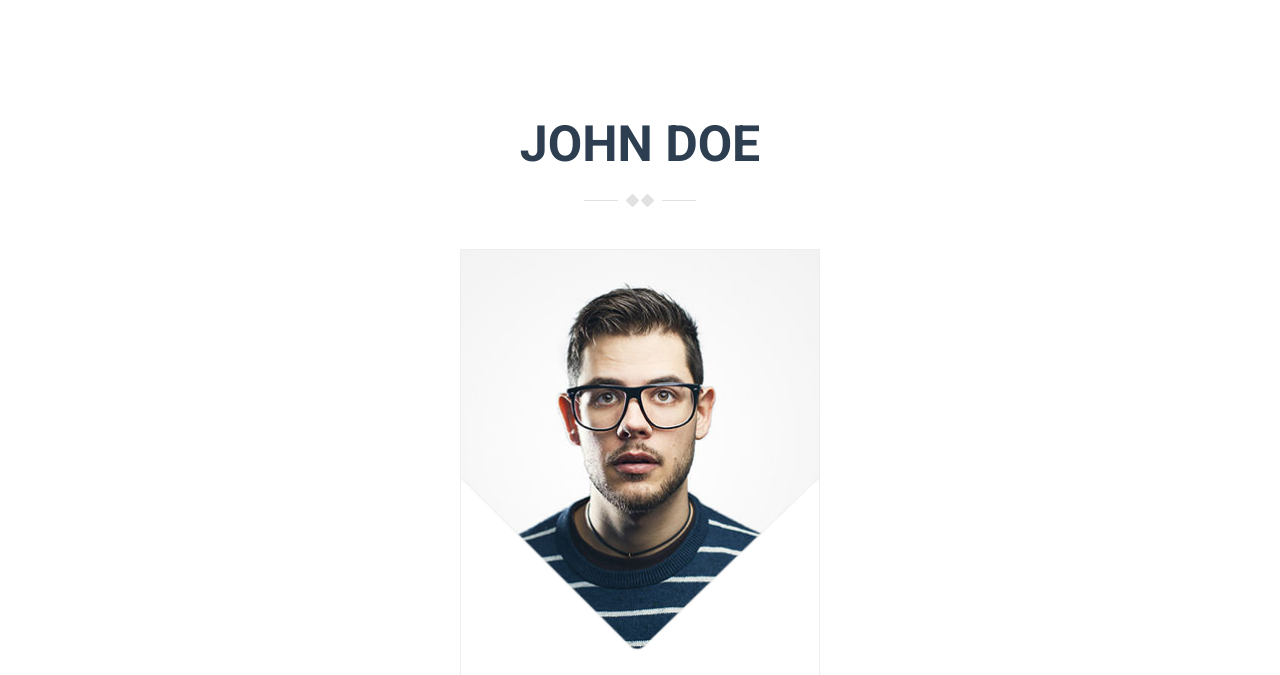
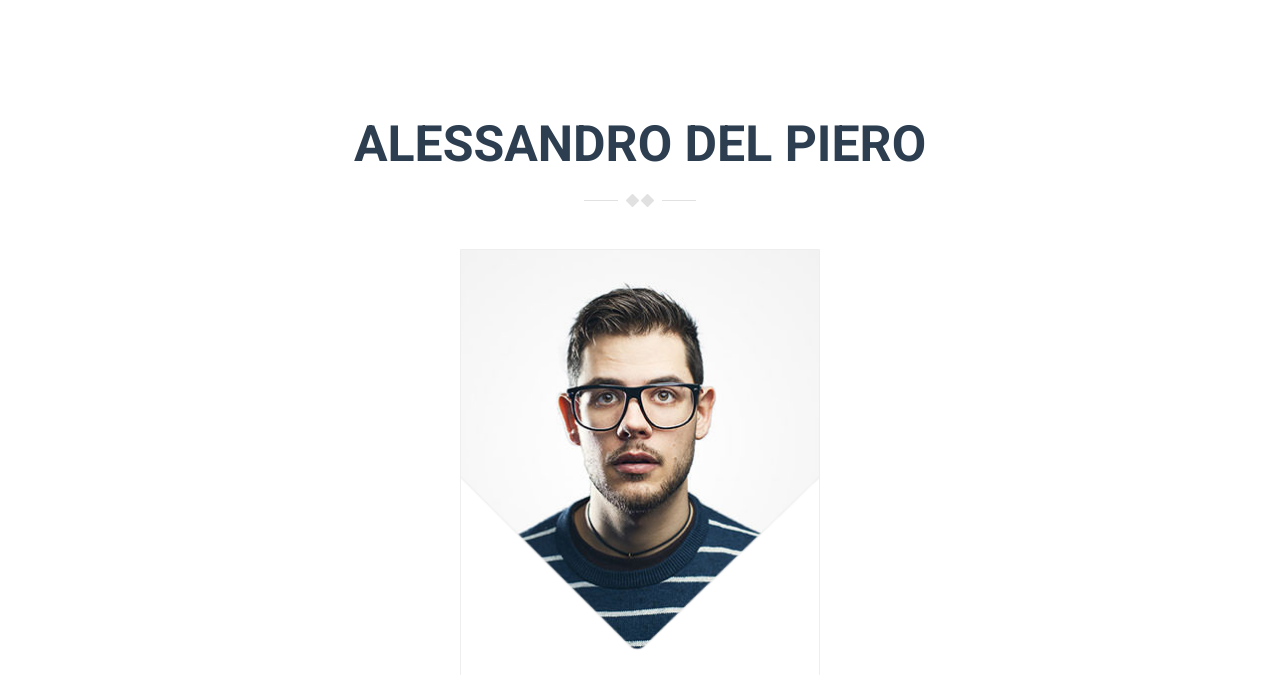
Before and after one commit to Passakorn-P/DII_M4_01, a plain HTML site: page index.html in a window 1280 px wide. Shown: the part 63-738 px from the top of the page. Drawn offline with Linux system fonts and the light colour scheme; some packages are replaced by stand-ins of ours; a script that the page names is missing.

Commit message:
Change the player name

```diff
--- a/index.html
+++ b/index.html
@@ -72,7 +72,7 @@
     <!-- About Section -->
     <section id="about" class="about-section section-padding">
       <div class="container">
-        <h2 class="section-title wow fadeInUp">John Doe</h2>
+        <h2 class="section-title wow fadeInUp">Alessandro Del Piero</h2>
 
         <div class="row">
 
```
